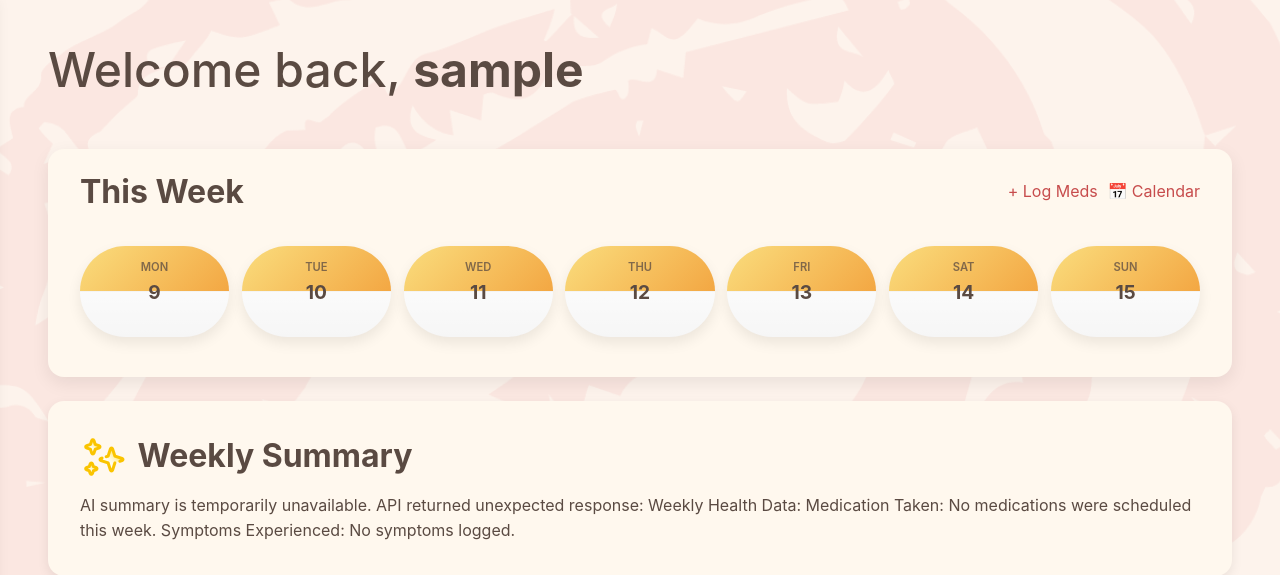
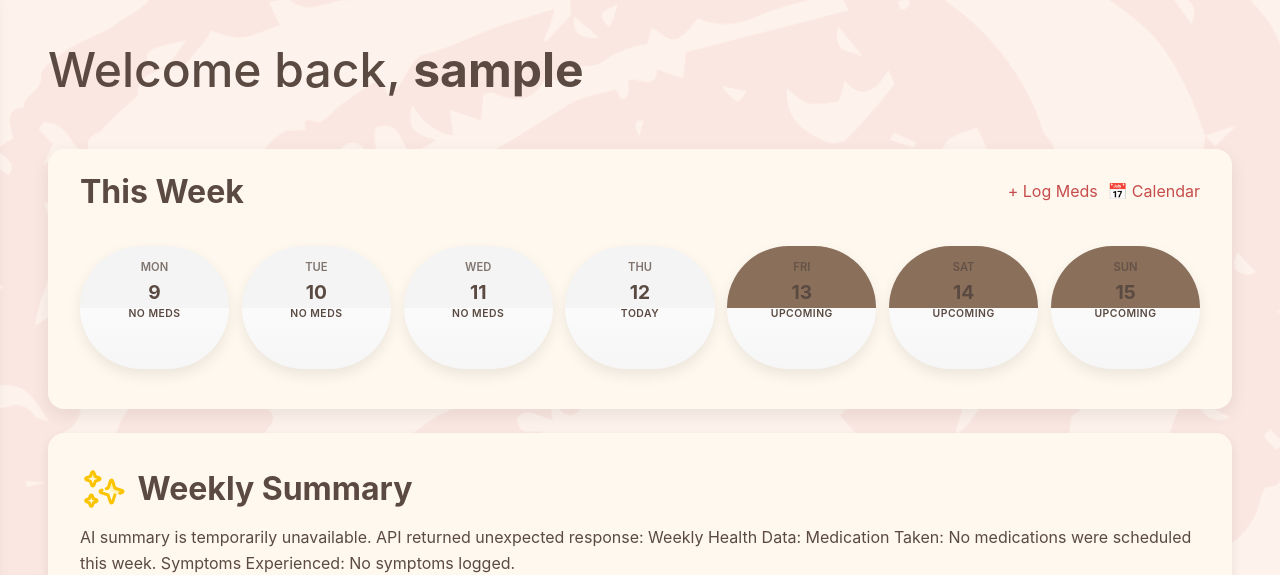
Before and after one commit to sean-dunlea/medicine-tracker-app, a Flask app: page / in a window 1280 px wide. Shown: the part 60-635 px from the top of the page. Run offline with Flask 3, Linux system fonts and the light colour scheme; the visitor is signed in with stand-in values (Sample User, id 1); data comes from the database, SQL or seed files in the repository; data that the repository does not hold is empty; parts of the project's set-up code (start-up, migrations or seed data) failed here and were passed over; some libraries are stand-ins or nearby versions.

Commit message:
Refactor: changed build_week_status and week_calendar.html so it shows correct status

```diff
--- a/app.py
+++ b/app.py
@@ -478,18 +478,39 @@ It shows whether the user has any meds scheduled/ marked as taken or not'''
 def build_week_status(user_id):
     detailed_calendar = build_week_calendar(user_id)
     status_calendar = {}
+    today = date.today()
     for day, meds in detailed_calendar.items():
-        if not meds: #if no medications scheduled that day:
+        if day > today:
             status_calendar[day] = {
+            "status": "Upcoming",
+            "all_taken": False,
+            "has_meds": bool(meds)
+            }
+        elif day == today:
+            status_calendar[day] = {
+            "status": "Today",
+            "all_taken": False,
+            "has_meds": bool(meds)
+            }
+        elif not meds: #if no medications scheduled that day:
+            status_calendar[day] = {
+                "status": "No Meds",
                 "all_taken": False, #no meds taken
                 "has_meds": False #no meds scheduled
             }
-        else:
-            all_taken = all(med["taken"] for med in meds) #checks if all meds for that day are marked taken
+        elif all(med["taken"] for med in meds): #checks if all meds for that day are marked taken
             status_calendar[day] = {
-                "all_taken": all_taken,
+                "status": "All Taken",
+                "all_taken": True,
                 "has_meds": True
             }
+        else:
+            status_calendar[day] = {
+                "status": "Partial",
+                "all_taken": False,
+                "has_meds": True
+            }
+
     return status_calendar
 
 '''this is a build of a proper month-style grid. Needs more work done for this part - maybe put as an option to view whole month in log medication'''
--- a/templates/week_calendar.html
+++ b/templates/week_calendar.html
@@ -1,12 +1,29 @@
 <section class="week-strip">
 {% for day, info in calendar.items() %}
 
-    {% if info.has_meds and not info.all_taken %}
+{% if info.status == "Upcoming" %}
+    {% set status_class = "segment-upcoming" %}
+    {% set status_word = "Upcoming" %}
+
+{% elif info.status == "Today" %}
+    {% set status_class = "segment-today" %}
+    {% set status_word = "Today" %}
+
+{% elif info.status == "No Meds" %}
+    {% set status_class = "segment-none" %}
+    {% set status_word = "No Meds" %}
+
+{% elif info.status == "All Taken" %}
+    {% set status_class = "segment-complete" %}
+    {% set status_word = "Taken" %}
+
+{% elif info.status == "Partial" %}
+    {% set status_class = "segment-partial" %}
+    {% set status_word = "Partial" %}
+
+{% else %}
     {% set status_class = "segment-missed" %}
     {% set status_word = "Missed" %}
-    {% else %}
-      {% set status_class = "segment-complete" %}
-      {% set status_word = "Taken" if info.has_meds else "" %}
 {% endif %}
 
 <article class="day-card {{ status_class }}">
```
Lines whose indentation alone changed are shown as unchanged.
